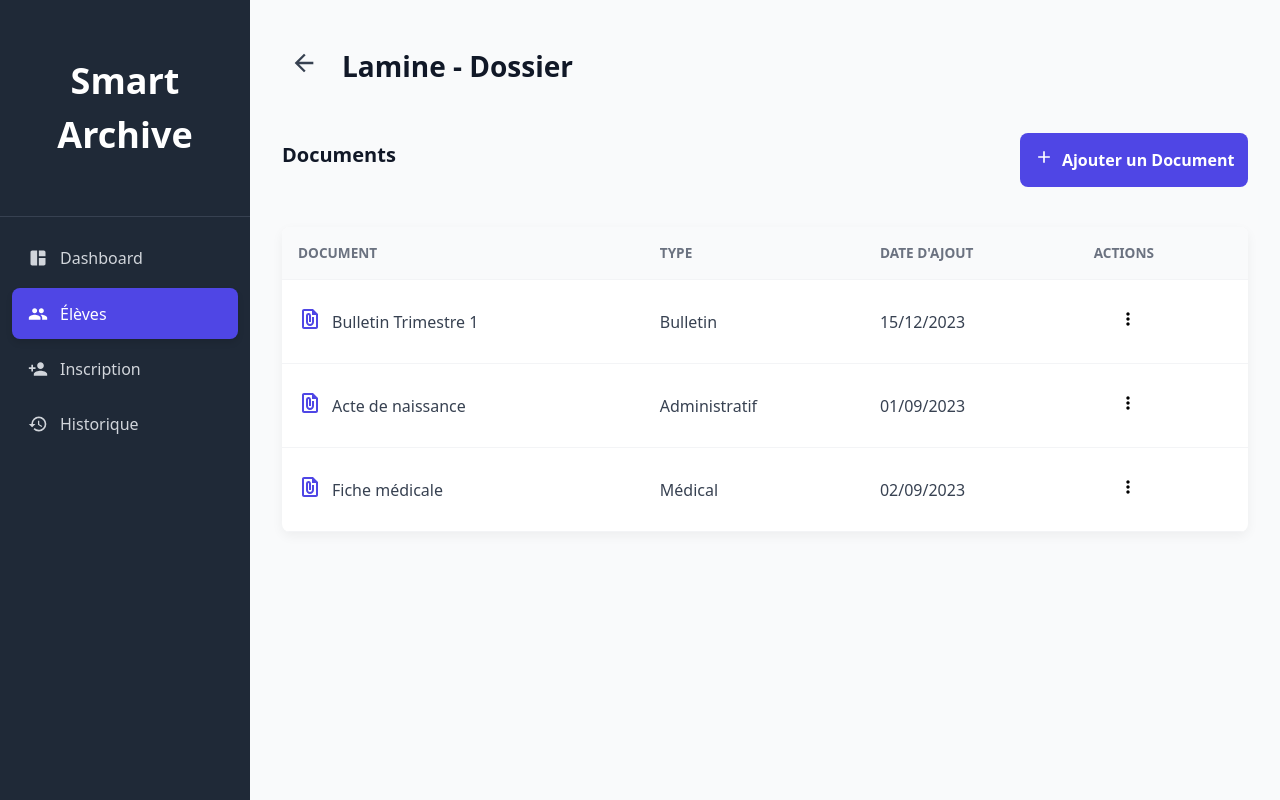
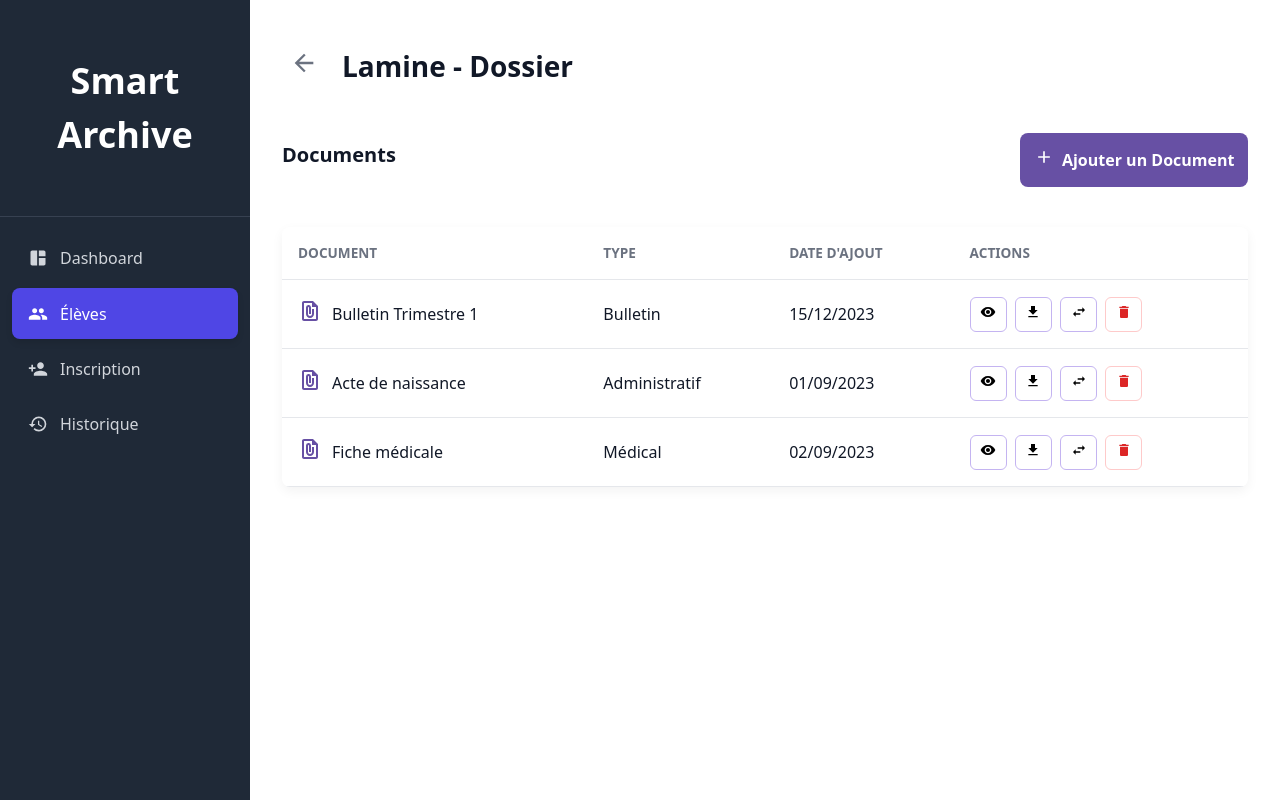
Before and after one commit to Azania-Eraste/Smart_Archive_Frontend, a React (Vite) app in the folder smart-archive-frontend/: page /app/eleves/1/dossier/1 in a window 1280 px wide. Built offline with nearby package versions, Linux system fonts and the light colour scheme.

Commit message:
amelioration de l ui

```diff
--- a/smart-archive-frontend/src/index.css
+++ b/smart-archive-frontend/src/index.css
@@ -9,12 +9,22 @@
   --bg: #FEF7FF;       /* couleur de fond demandée */
   --btn: #6750A4;      /* couleur bouton */
   --btn-hover: #5a3e94;/* couleur bouton au survol */
+  --btn-rgb: 103,80,164; /* pour utiliser rgba(var(--btn-rgb), 0.6) si besoin */
   --primary: #EADDFF;  /* primary */
   --secondary: #C4B4F1;/* secondary */
+  /* Variables sémantiques supplémentaires */
+  --text: #111827;     /* texte principal */
+  --muted: #6b7280;    /* texte secondaire / muted */
+  --border: #e5e7eb;   /* bordures et séparateurs */
+  --surface: #ffffff;  /* surface des cartes */
+  --danger: #dc2626;   /* danger/red */
+  --danger-border: #fecaca;
+  --dark: #1f2937;     /* dark surface (sidebar/bg) */
+  --on-dark: #e5e7eb;  /* text on dark */
 
   color-scheme: light dark;
   /* Couleurs par défaut (thème clair) — texte sombre sur fond clair */
-  color: #213547;
+  color: var(--text);
   background-color: var(--bg);
 
   font-synthesis: none;
@@ -33,9 +43,10 @@ body,
 
 /* Conteneur root centré pour le dashboard */
 #root {
-  max-width: none;
-  padding: 0;
-  background-color: #f3f4f6;
+  max-width: 1500px;
+  margin: 0 auto;
+  padding: 0rem;
+  background-color: var(--bg);
   width: 100%;
   box-sizing: border-box;
 }
@@ -49,11 +60,11 @@ body,
 
 a {
   font-weight: 500;
-  color: #646cff;
+  color: var(--btn);
   text-decoration: inherit;
 }
 a:hover {
-  color: #535bf2;
+  color: var(--btn-hover);
 }
 
 body {
@@ -77,12 +88,12 @@ button {
   font-size: 1em;
   font-weight: 500;
   font-family: inherit;
-  background-color: #1a1a1a;
+  background-color: var(--btn);
   cursor: pointer;
   transition: border-color 0.25s;
 }
 button:hover {
-  border-color: #646cff;
+  border-color: var(--btn);
 }
 button:focus,
 button:focus-visible {
@@ -95,9 +106,9 @@ button:focus-visible {
     background-color: var(--bg);
   }
   a:hover {
-    color: #747bff;
+    color: var(--btn-hover);
   }
   button {
-    background-color: #f9f9f9;
+    background-color: var(--surface);
   }
 }
--- a/smart-archive-frontend/src/layouts/AuthLayout.module.css
+++ b/smart-archive-frontend/src/layouts/AuthLayout.module.css
@@ -4,13 +4,13 @@
   display: flex;
   align-items: center;
   justify-content: center;
-  background-color: #f3f4f6;
+  background-color: var(--bg);
   padding: 1rem; /* espace autour sur petits écrans */
 }
 
 .content {
   padding: 2rem;
-  background-color: #ffffff;
+  background-color: var(--surface);
   box-shadow: 0 4px 12px rgba(0, 0, 0, 0.05);
   border-radius: 8px;
   width: 100%;
--- a/smart-archive-frontend/src/layouts/DashboardLayout.module.css
+++ b/smart-archive-frontend/src/layouts/DashboardLayout.module.css
@@ -14,7 +14,7 @@
 .mainContent {
   flex: 1;
   padding: 1.5rem; /* Un peu moins de padding pour mobile */
-  background-color: #f9fafb;
+  background-color: var(--surface);
   overflow-y: auto;
 
   /* IMPORTANT : Ajoute un padding en bas sur mobile
--- a/smart-archive-frontend/src/pages/EleveDossierPage.module.css
+++ b/smart-archive-frontend/src/pages/EleveDossierPage.module.css
@@ -15,7 +15,7 @@
   background: none;
   border: none;
   font-size: 1.75rem;
-  color: #374151;
+  color: var(--muted);
   cursor: pointer;
   padding: 0.5rem;
   border-radius: 50%;
@@ -23,13 +23,13 @@
 }
 
 .backButton:hover {
-  background-color: #f3f4f6;
+  background-color: var(--border);
 }
 
 .pageTitle {
   font-size: 1.75rem;
   font-weight: 600;
-  color: #111827;
+  color: var(--text);
 }
 
 /* Bouton "Ajouter un Document" */
@@ -42,8 +42,8 @@
   padding: 0.85rem;
   border: none;
   border-radius: 8px;
-  background-color: #4f46e5;
-  color: white;
+  background-color: var(--btn);
+  color: var(--surface);
   font-weight: 600;
   font-size: 1rem;
   cursor: pointer;
@@ -51,7 +51,7 @@
 }
 
 .addButton:hover {
-  background-color: #4338ca;
+  background-color: var(--btn-hover);
 }
 
 .addButtonIcon {
@@ -62,7 +62,7 @@
 .docHeader {
   font-size: 1.25rem;
   font-weight: 600;
-  color: #111827;
+  color: var(--text);
   margin-top: 1rem;
 }
 
@@ -73,7 +73,7 @@
   display: none; /* CACHÉ sur mobile */
   margin-top: 1rem;
   width: 100%;
-  background-color: white;
+  background-color: var(--surface);
   border-radius: 8px;
   box-shadow: 0 4px 12px rgba(0, 0, 0, 0.05);
   overflow: hidden;
@@ -88,29 +88,29 @@
 .table td {
   padding: 1rem;
   text-align: left;
-  border-bottom: 1px solid #f3f4f6;
+  border-bottom: 1px solid var(--border);
 }
 
 .table th {
-  background-color: #f9fafb;
-  color: #6b7280;
+  background-color: var(--surface);
+  color: var(--muted);
   font-size: 0.85rem;
   text-transform: uppercase;
 }
 
 .table td {
-  color: #374151;
+  color: var(--text);
 }
 
 .tableRow:hover {
-  background-color: #f9fafb;
+  background-color: var(--border);
   cursor: pointer;
 }
 
 /* Style pour l'icône de document */
 .docIcon {
   font-size: 1.5rem;
-  color: #4f46e5;
+  color: var(--btn);
 }
 
 /* --- MEDIA QUERY (Responsive) --- */
--- a/smart-archive-frontend/src/pages/EleveDossierPage.tsx
+++ b/smart-archive-frontend/src/pages/EleveDossierPage.tsx
@@ -3,8 +3,10 @@ import { useNavigate, useParams } from 'react-router-dom';
 import styles from './EleveDossierPage.module.css';
 import listStyles from './ListPage.module.css';
 // Importer les nouvelles icônes pour le tableau
-import { MdArrowBack, MdAdd, MdFilePresent, MdMoreVert } from 'react-icons/md';
+import { MdArrowBack, MdAdd, MdFilePresent, MdVisibility, MdGetApp, MdDelete, MdSwapHoriz } from 'react-icons/md';
 import ImportDocumentModal from '../components/common/ImportDocumentModal';
+import Toast from '../components/ui/Toast';
+import ConfirmModal from '../components/ui/ConfirmModal';
 
 // ... (Données factices inchangées) ...
 const documentsData = [
@@ -14,11 +16,24 @@ const documentsData = [
 ];
 
 const EleveDossierPage: React.FC = () => {
-  const { id, annee } = useParams<{ id: string; annee: string }>();
+  const { annee } = useParams<{ annee?: string }>();
   const navigate = useNavigate();
   const [isModalOpen, setIsModalOpen] = useState(false);
+  const [docs, setDocs] = useState(documentsData);
+  const [toastMessage, setToastMessage] = useState<string | null>(null);
+  const [confirmOpen, setConfirmOpen] = useState(false);
+  const [toDeleteId, setToDeleteId] = useState<string | null>(null);
+  const [replaceDocId, setReplaceDocId] = useState<string | null>(null);
 
-  const handleAddDocumentClick = () => setIsModalOpen(true);
+  const handleAddDocumentClick = () => {
+    setReplaceDocId(null);
+    setIsModalOpen(true);
+  };
+
+  const showToast = (msg: string) => {
+    setToastMessage(msg);
+    setTimeout(() => setToastMessage(null), 1400);
+  };
 
   // ... (Logique factice inchangée) ...
   const eleveName = "Lamine";
@@ -51,14 +66,27 @@ const EleveDossierPage: React.FC = () => {
       {/* MODIFICATION : Ajout d'une classe pour le cacher sur desktop */}
       <section className={styles.mobileListSection}>
         <div className={listStyles.listContainer}>
-          {documentsData.map((doc) => (
+          {docs.map((doc) => (
             <div key={doc.id} className={listStyles.item}>
               <div className={listStyles.avatar}>PDF</div>
               <div className={listStyles.info}>
                 <div className={listStyles.name}>{doc.name}</div>
                 <div className={listStyles.details}>Ajouté le {doc.date}</div>
               </div>
-              <span>&gt;</span>
+              <div className={listStyles.itemActions}>
+                <button className={listStyles.ghostButton} title="Voir" onClick={() => showToast('Aperçu non disponible (simulation)')}>
+                  <MdVisibility />
+                </button>
+                <button className={listStyles.ghostButton} title="Télécharger" onClick={() => showToast('Téléchargement simulé')}>
+                  <MdGetApp />
+                </button>
+                <button className={listStyles.ghostButton} title="Remplacer" onClick={() => { setReplaceDocId(doc.id); setIsModalOpen(true); }}>
+                  <MdSwapHoriz />
+                </button>
+                <button className={listStyles.ghostButtonDanger} title="Supprimer" onClick={() => { setToDeleteId(doc.id); setConfirmOpen(true); }}>
+                  <MdDelete />
+                </button>
+              </div>
             </div>
           ))}
         </div>
@@ -76,7 +104,7 @@ const EleveDossierPage: React.FC = () => {
             </tr>
           </thead>
           <tbody>
-            {documentsData.map((doc) => (
+            {docs.map((doc) => (
               <tr key={doc.id} className={styles.tableRow}>
                 <td>
                   <div style={{ display: 'flex', alignItems: 'center', gap: '10px' }}>
@@ -87,9 +115,20 @@ const EleveDossierPage: React.FC = () => {
                 <td>{doc.type}</td>
                 <td>{doc.date}</td>
                 <td>
-                  <button style={{ background: 'none', border: 'none', cursor: 'pointer', fontSize: '1.25rem' }}>
-                    <MdMoreVert />
-                  </button>
+                  <div className={listStyles.itemActions}>
+                    <button className={listStyles.ghostButton} title="Voir" onClick={() => showToast('Aperçu non disponible (simulation)')}>
+                      <MdVisibility />
+                    </button>
+                    <button className={listStyles.ghostButton} title="Télécharger" onClick={() => showToast('Téléchargement simulé')}>
+                      <MdGetApp />
+                    </button>
+                    <button className={listStyles.ghostButton} title="Remplacer" onClick={() => { setReplaceDocId(doc.id); setIsModalOpen(true); }}>
+                      <MdSwapHoriz />
+                    </button>
+                    <button className={listStyles.ghostButtonDanger} title="Supprimer" onClick={() => { setToDeleteId(doc.id); setConfirmOpen(true); }}>
+                      <MdDelete />
+                    </button>
+                  </div>
                 </td>
               </tr>
             ))}
@@ -100,7 +139,34 @@ const EleveDossierPage: React.FC = () => {
       {/* Modal (inchangé) */}
       <ImportDocumentModal
         isOpen={isModalOpen}
-        onClose={() => setIsModalOpen(false)}
+        onClose={() => {
+          // Simulation: si replaceDocId est défini -> remplacer, sinon ajouter
+          setIsModalOpen(false);
+          if (replaceDocId) {
+            showToast('Document remplacé (simulation)');
+            setReplaceDocId(null);
+          } else {
+            // Ajouter un document simulé
+            const newDoc = { id: `doc-${Date.now()}`, name: 'Nouveau document', type: 'Autre', date: new Date().toLocaleDateString() };
+            setDocs((d) => [newDoc, ...d]);
+            showToast('Document ajouté (simulation)');
+          }
+        }}
+      />
+
+      {toastMessage && <Toast message={toastMessage} type="success" />}
+
+      <ConfirmModal
+        isOpen={confirmOpen}
+        title="Supprimer le document"
+        message={`Voulez-vous vraiment supprimer ce document ?`}
+        onConfirm={() => {
+          if (toDeleteId) setDocs((d) => d.filter((x) => x.id !== toDeleteId));
+          setConfirmOpen(false);
+          showToast('Document supprimé');
+          setToDeleteId(null);
+        }}
+        onCancel={() => setConfirmOpen(false)}
       />
     </div>
   );
--- a/smart-archive-frontend/src/pages/ListPage.module.css
+++ b/smart-archive-frontend/src/pages/ListPage.module.css
@@ -8,7 +8,7 @@
 .pageHeader {
   font-size: 1.75rem;
   font-weight: 600;
-  color: #111827;
+  color: var(--text);
 }
 
 /* La liste des inscriptions */
@@ -26,7 +26,7 @@
 .item {
   display: flex;
   align-items: center;
-  background-color: white;
+  background-color: var(--surface);
   padding: 1.25rem;
   border-radius: 8px;
   box-shadow: 0 2px 4px rgba(0, 0, 0, 0.05);
@@ -59,12 +59,12 @@
 
 .name {
   font-weight: 600;
-  color: #111827;
+  color: var(--text);
 }
 
 .details {
   font-size: 0.9rem;
-  color: #6b7280;
+  color: var(--muted);
 }
 
 /* Actions pour chaque item (bouton 'Compléter') */
@@ -76,7 +76,7 @@
 
 .actionButton {
   background-color: var(--btn);
-  color: #fff;
+  color: var(--surface);
   border: none;
   padding: 0.45rem 0.75rem;
   border-radius: 6px;
@@ -99,13 +99,13 @@
 .select {
   padding: 0.45rem 0.6rem;
   border-radius: 6px;
-  border: 1px solid #e5e7eb;
-  background: white;
+  border: 1px solid var(--border);
+  background: var(--surface);
 }
 
 .applyButton {
   background-color: var(--btn);
-  color: #fff;
+  color: var(--surface);
   border: none;
   padding: 0.45rem 0.9rem;
   border-radius: 6px;
@@ -153,8 +153,8 @@
 
 .ghostButtonDanger {
   background: transparent;
-  border: 1px solid #fecaca; /* keep red-ish for danger */
-  color: #dc2626;
+  border: 1px solid var(--danger-border); /* keep red-ish for danger */
+  color: var(--danger);
   padding: 0.35rem 0.6rem;
   border-radius: 6px;
   cursor: pointer;
@@ -162,12 +162,12 @@
 
 .small {
   font-size: 0.85rem;
-  color: #6b7280;
+  color: var(--muted);
   margin-left: 0.5rem;
 }
 
 .emptyState {
   padding: 1.25rem;
   text-align: center;
-  color: #6b7280;
+  color: var(--muted);
 }
```
Also changed, not shown: smart-archive-frontend/src/pages/DashboardEducateurPage.module.css (+11 -11 lines), smart-archive-frontend/src/pages/LoginPage.module.css (+5 -5 lines).
